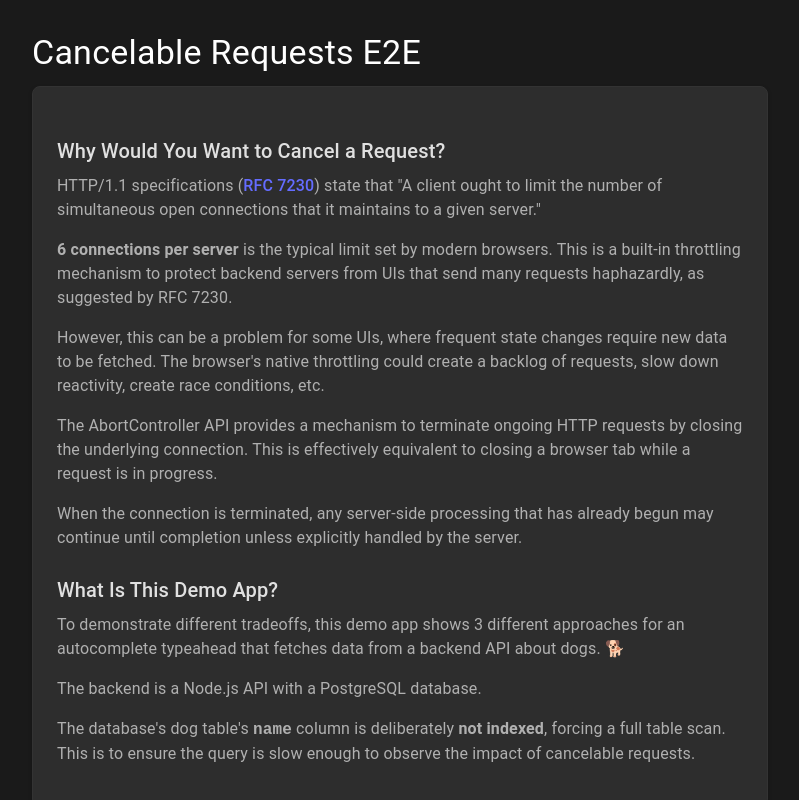
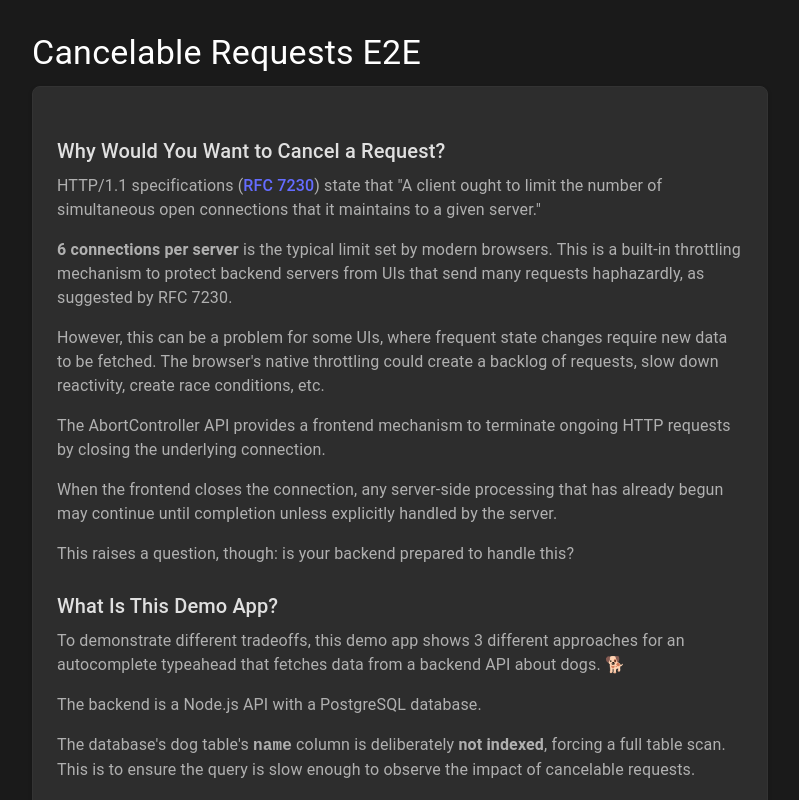
Before and after one commit to d5732/cancelable-request-e2e-demo, a React (Vite) app in the folder frontend/: page / in a window 1280 px wide. Shown: the top 800 px of the page, without its empty margins (240-1039 px from the left). Built offline with nearby package versions, Linux system fonts and the light colour scheme.

Commit message:
verbiage

```diff
--- a/frontend/src/App.tsx
+++ b/frontend/src/App.tsx
@@ -21,8 +21,10 @@ function App() {
       <CssBaseline />
       <div className="container">
         <H1>Cancelable Requests E2E</H1>
+
         <div className="card">
           <H2>Why Would You Want to Cancel a Request?</H2>
+
           <P sx={{ mb: 2 }}>
             HTTP/1.1 specifications (
             <a href="https://datatracker.ietf.org/doc/html/rfc7230#section-6.4">
@@ -44,18 +46,21 @@ function App() {
             create race conditions, etc.
           </P>
           <P sx={{ mb: 2 }}>
-            The AbortController API provides a mechanism to terminate ongoing
-            HTTP requests by closing the underlying connection. This is
-            effectively equivalent to closing a browser tab while a request is
-            in progress.
+            The AbortController API provides a frontend mechanism to terminate
+            ongoing HTTP requests by closing the underlying connection.
           </P>
           <P sx={{ mb: 2 }}>
-            When the connection is terminated, any server-side processing that
-            has already begun may continue until completion unless explicitly
-            handled by the server.
+            When the frontend closes the connection, any server-side processing
+            that has already begun may continue until completion unless
+            explicitly handled by the server.
+          </P>
+          <P sx={{ mb: 2 }}>
+            This raises a question, though: is your backend prepared to handle
+            this?
           </P>
 
           <H2>What Is This Demo App?</H2>
+
           <P sx={{ mb: 2 }}>
             To demonstrate different tradeoffs, this demo app shows 3 different
             approaches for an autocomplete typeahead that fetches data from a
@@ -76,8 +81,10 @@ function App() {
         </div>
 
         <H1>Setup Instructions</H1>
+
         <div className="card">
           <H2>Create an Environment with a Slow Database Query</H2>
+
           <P sx={{ mb: 2 }}>
             First, we need a database query that is slow enough to give a good
             threshold for observation.
@@ -93,6 +100,7 @@ function App() {
           </P>
 
           <H2>Observe Resource Impact</H2>
+
           <P sx={{ mb: 2 }}>Open a terminal and run:</P>
           <Typography
             variant="body1"
@@ -118,6 +126,7 @@ function App() {
 
         <div className="card">
           <H2>1. Without Abort 😅</H2>
+
           <AutocompleteWrapper
             useAbortController={false}
             label="Search dogs by name"
@@ -164,6 +173,7 @@ function App() {
 
         <div className="card">
           <H2>2. With Abort 🤔</H2>
+
           <AutocompleteWrapper
             label="Search dogs by name"
             getUrl={(inputValue) =>
@@ -216,6 +226,7 @@ function App() {
 
         <div className="card">
           <H2>3. With Abort and Cancelable Query 🤓</H2>
+
           <AutocompleteWrapper
             label="Search dogs by name (cancelable database query)"
             getUrl={(inputValue) =>
@@ -238,6 +249,7 @@ function App() {
               fetch.
             </P>
             <H2>Tradeoffs</H2>
+
             <Ul>
               <Li color="success">
                 Optimizes resource utilization through immediate deallocation
@@ -247,6 +259,7 @@ function App() {
               </Li>
             </Ul>
             <H2>Expected Behavior</H2>
+
             <P sx={{ mb: 2 }}>
               The frontend should abort the fetch if the user keeps typing.
               However, because the backend implementation terminates the
```
